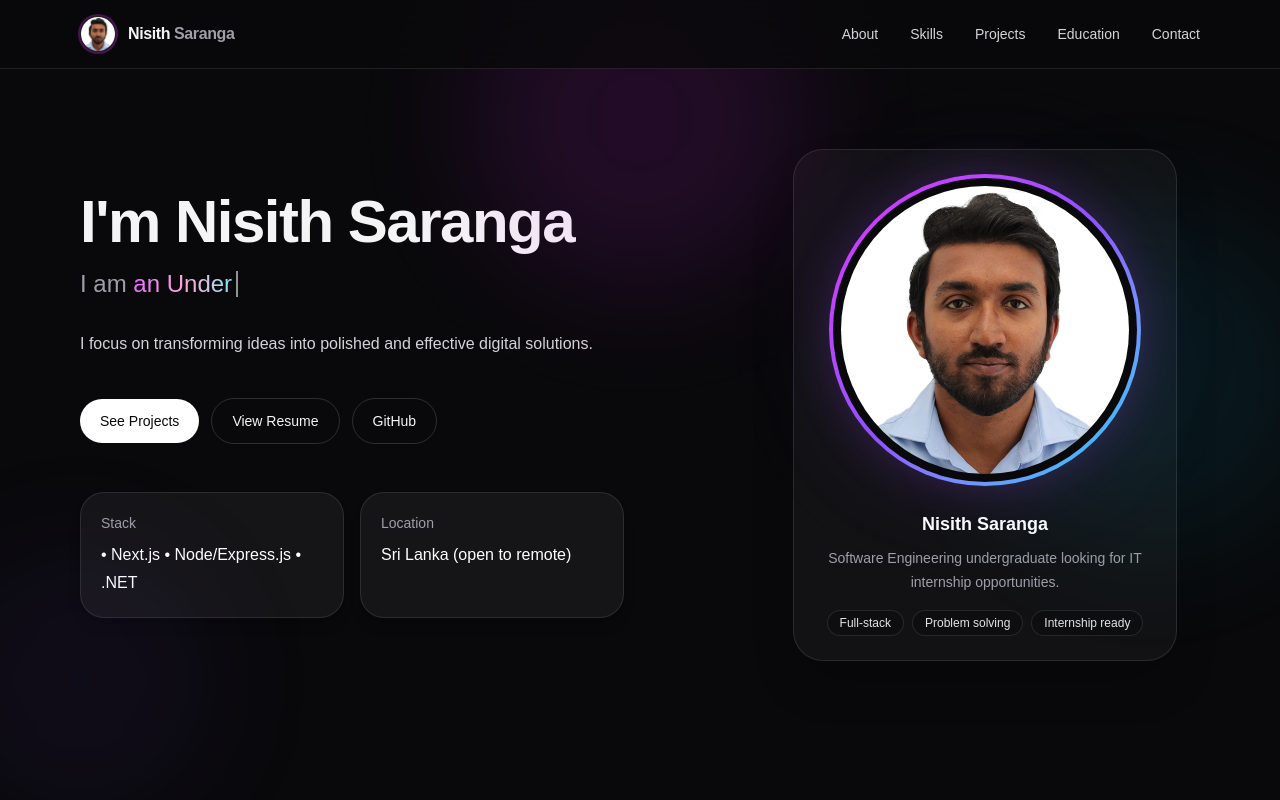
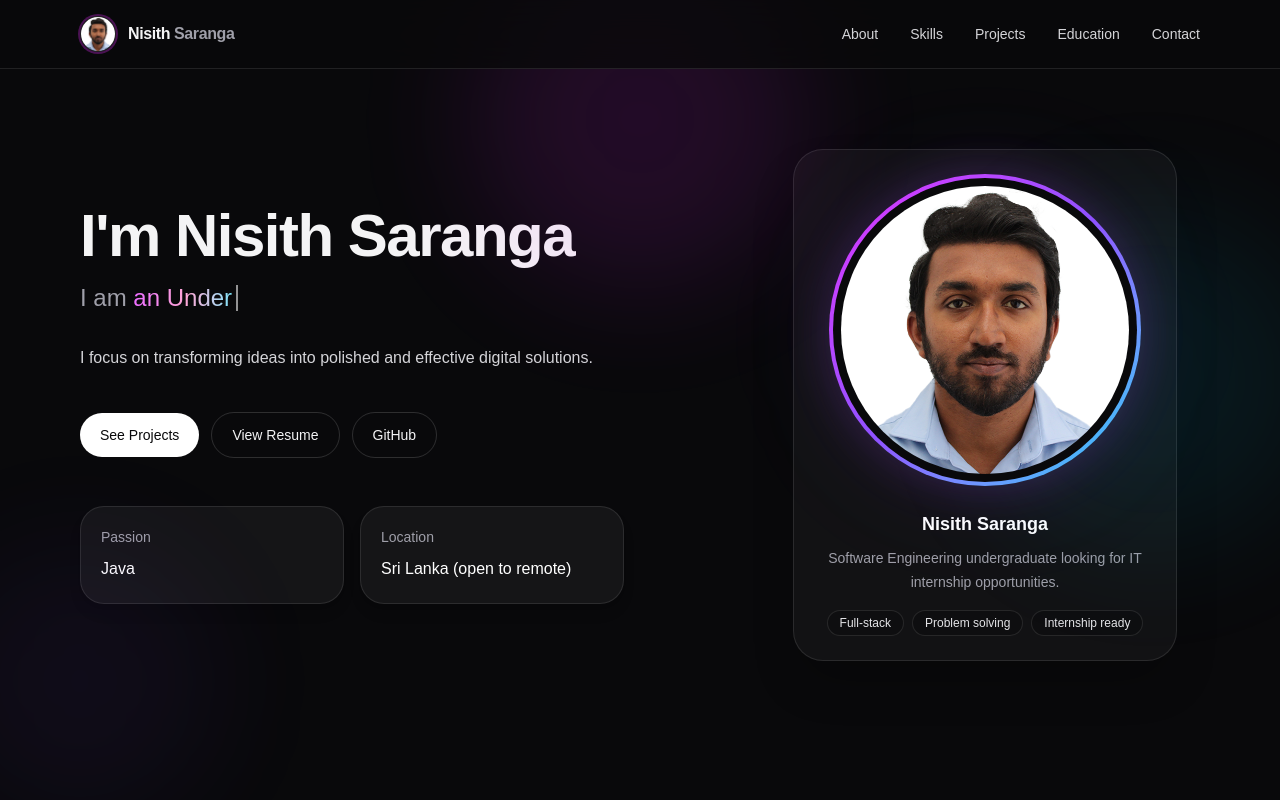
Before and after one commit to nisithSaranga/nisith-portfolio, a Next.js app: page / in a window 1280 px wide. Shown: the top 800 px of the page. Built offline with nearby package versions, Linux system fonts and the light colour scheme.

Commit message:
update hero section

```diff
--- a/app/page.tsx
+++ b/app/page.tsx
@@ -220,8 +220,8 @@ export default function Home() {
 
                 <div className="mt-12 grid gap-4 sm:grid-cols-2 lg:max-w-[34rem]">
                   <InfoCard
-                    label="Stack"
-                    value="• Next.js • Node/Express.js • .NET "
+                    label="Passion"
+                    value=" Java "
                   />
                   <InfoCard
                     label="Location"
@@ -335,10 +335,6 @@ export default function Home() {
               imageAlt="FitZone Fitness Center project screenshots"
             />
           </div>
-
-          <p className="mt-6 text-sm text-zinc-400">
-            More project breakdowns, repository links, and live previews can be added next.
-          </p>
         </Section>
 
         <Section id="education" title="Education & Certifications">
```
